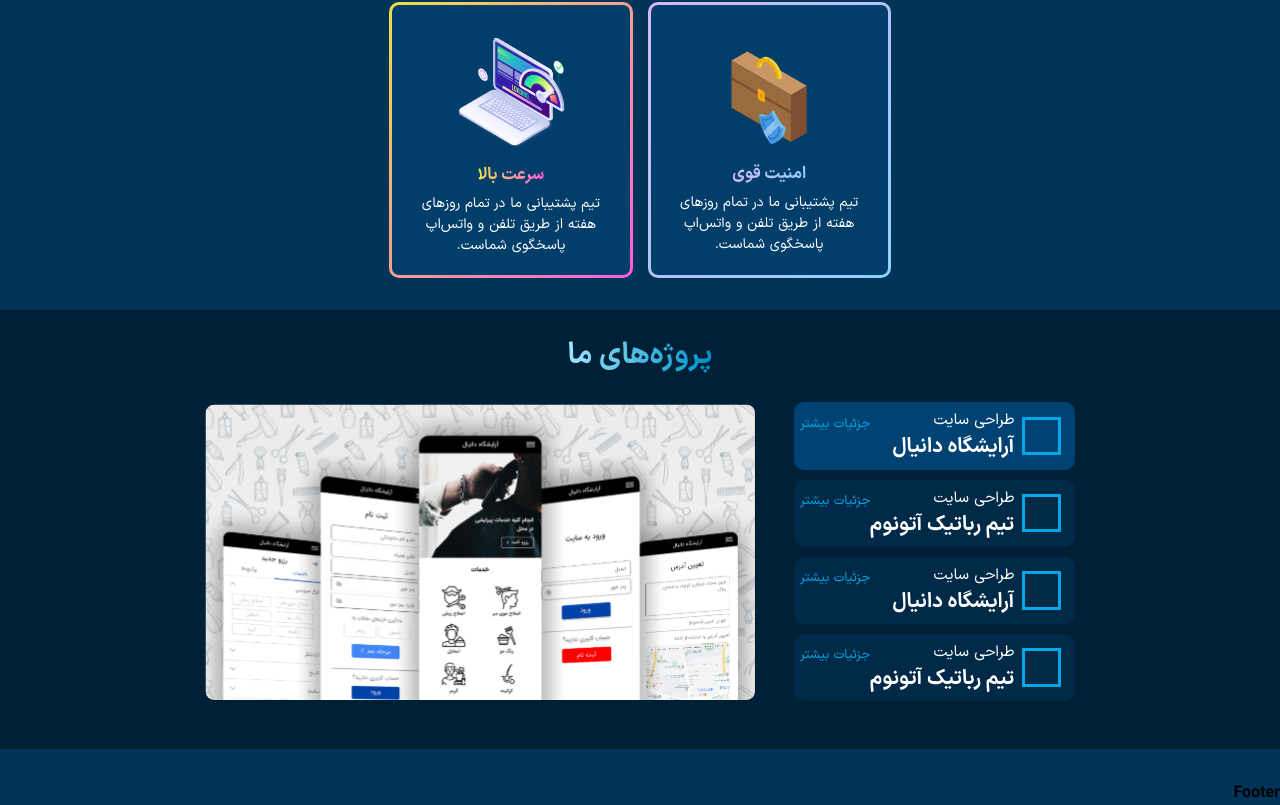
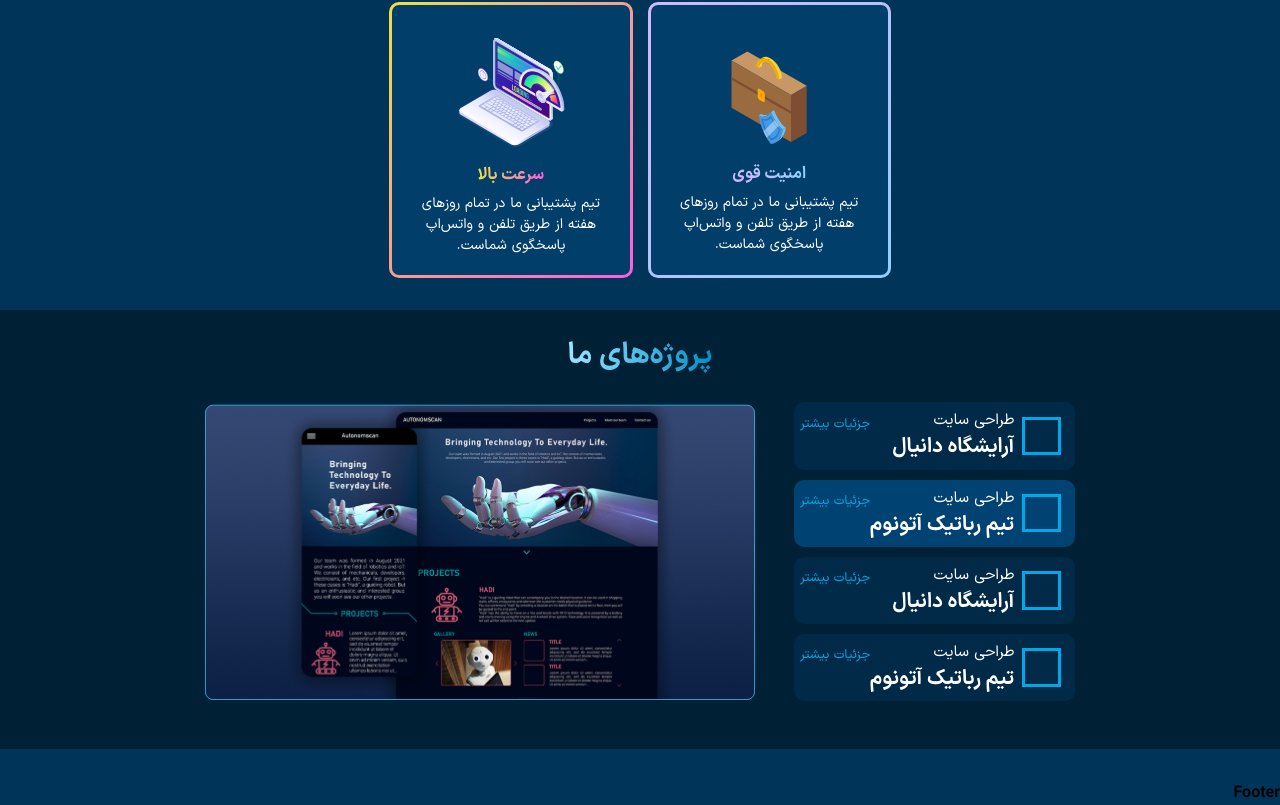
Before and after one commit to amir-reza-programmer/Sitescan, a React (Create React App) app: page /home in a window 1280 px wide. Shown: the part 1143-1948 px from the top of the page. Built offline with nearby package versions, Linux system fonts and the light colour scheme.

Commit message:
Projects timer Error is fixed

```diff
--- a/src/components/mainPages/HomePage/Projects.jsx
+++ b/src/components/mainPages/HomePage/Projects.jsx
@@ -6,30 +6,16 @@ import Project from "./common/Project";
 
 const Projects = () => {
   const [activeIndex, setActiveIndex] = useState(0);
-  let temp = 0;
-  let imageInterval;
-  // useEffect(() => {
-  //   imageInterval = setInterval(() => {
-  //     setActiveIndex((prevState) => {
-  //       console.log("prev: ", prevState);
-  //       console.log("next: ", (prevState + 1) % projects.length);
-  //       return (prevState + 1) % projects.length;
-  //     });
-  //   }, 5000);
-  // }, []);
 
-  // useEffect(() => {
-  //   clearInterval(imageInterval);
-  //   setTimeout(() => {
-  //     imageInterval = setInterval(() => {
-  //       setActiveIndex((prevState) => {
-  //         console.log("prev: ", prevState);
-  //         console.log("next: ", (prevState + 1) % projects.length);
-  //         return (prevState + 1) % projects.length;
-  //       });
-  //     }, 5000);
-  //   }, 5000);
-  // }, [activeIndex]);
+  useEffect(() => {
+    const imageInterval = setInterval(() => {
+      setActiveIndex((prevState) => {
+        return (prevState + 1) % projects.length;
+      });
+    }, 5000);
+    return () => clearInterval(imageInterval);
+  }, [activeIndex]);
+
   const changIndex = (index) => {
     setActiveIndex(index);
   };
@@ -43,6 +29,7 @@ const Projects = () => {
         <div className={styles.items}>
           {projects.map((project, index) => (
             <Project
+              key={index}
               index={index}
               active={activeIndex === index}
               title={project.title}
```
